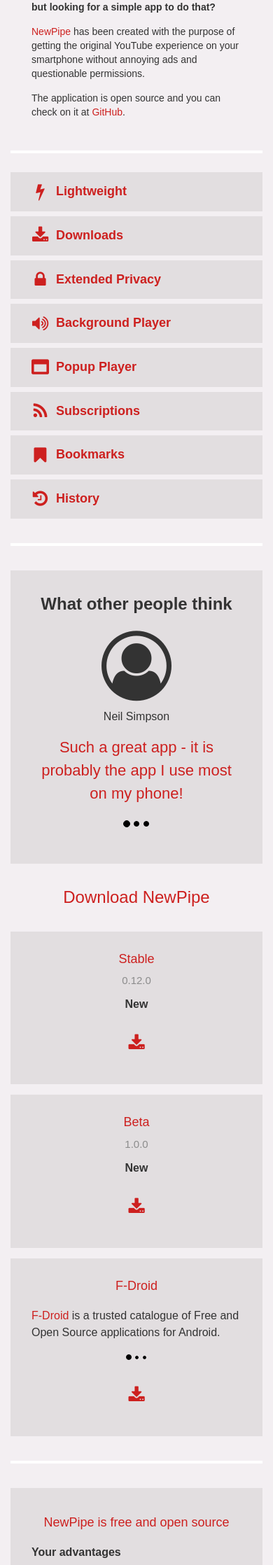
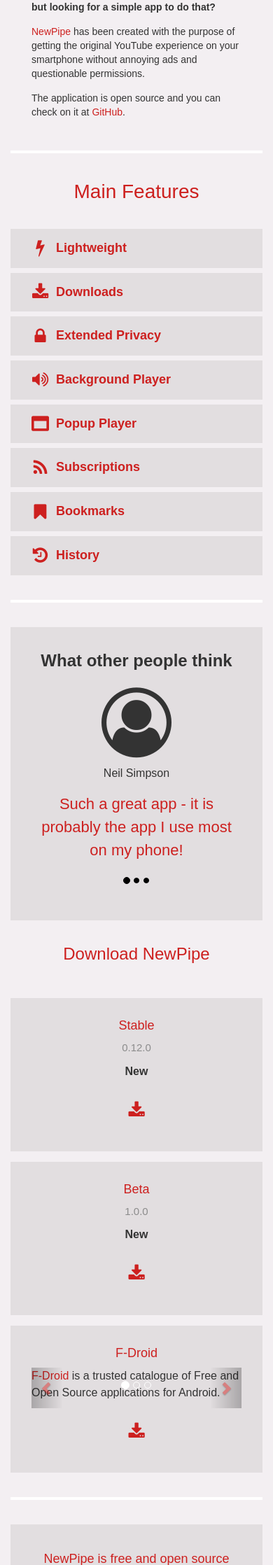
Before and after one commit to TeamNewPipe/website, a Jekyll site: the page built from index.html, in a window 390 px wide. Shown: the part 527-2763 px from the top of the page at 70% size. Built offline with Jekyll 4.4.1, drawn with Linux system fonts in a browser that asks for light colours; a script that is not in the unit is left out.

Commit message:
Several improvements:
Rename info to download
Fix tablet version bugs
Improve tablet design

```diff
--- a/css/style.css
+++ b/css/style.css
@@ -424,6 +424,17 @@
 #features {
     background: #f3eff2;
 }
+#features #features-title {
+    font-size: 28px;
+    color: #cd201f;
+    text-align: center;
+    margin-bottom: 30px;
+}
+@media (min-width: 768px) {
+    #features #features-title {
+        display: none;
+    }
+}
 #features .row.is-flex > [class*='col-'] {
     flex: 1 auto;
 }
@@ -459,14 +470,19 @@
     display: flex;
 }
 #features #features-sidebar .list-group > .active > .list-group-item {
-    border: 1px solid #BBB;
-    border-left-color: #d0cdcd;
-    border-right-width: 0;
-    border-radius: 0;
-    padding-top: 16px;
-    padding-bottom: 16px;
-    padding-left: 29px;
     background: #d0cdcd;
+}
+@media (min-width: 768px) and (max-width: 991px) {
+    #features #features-sidebar .list-group .list-group-item {
+        width: 50%;
+        float: left;
+    }
+    #features #features-sidebar .list-group a:nth-child(2n-1) .list-group-item {
+        border-right: 4px solid #f3eff2;
+    }
+    #features #features-sidebar .list-group a:nth-child(2n) .list-group-item {
+        border-left: 3px solid #f3eff2;
+    }
 }
 @media (min-width: 992px) {
     #features #features-sidebar .list-group {
@@ -478,6 +494,12 @@
         border-top-width: 0;
     }
     #features #features-sidebar .list-group > .active > .list-group-item {
+        border: 1px solid #BBB;
+        border-left-color: #d0cdcd;
+        border-right-width: 0;
+        border-radius: 0;
+        padding-top: 16px;
+        padding-bottom: 16px;
         margin-left: -1px;
         padding-left: 30px;
     }
@@ -757,7 +779,7 @@
         width: 100%;
     }
 }
-@media (min-width: 768px) {
+@media (min-width: 992px) {
     #tiles .tile.tile-left {
         border-right: 7px solid #f3eff2;
     }
@@ -803,6 +825,15 @@
     margin-bottom: 15px;
 }
 @media (min-width: 768px) {
+    #tile-opensource .tile-description h4 {
+        text-align: left;
+        font-size: 24px;
+    }
+    #tile-opensource .button-wrapper {
+        text-align: left;
+    }
+}
+@media (min-width: 992px){
     #tile-opensource .tile-media {
         max-width: 300px;
         margin-bottom: 0;
@@ -813,16 +844,7 @@
         margin-right: 15px;
         float: right;
     }
-    #tile-opensource .tile-description h4 {
-        text-align: left;
-        font-size: 24px;
-    }
-    #tile-opensource .button-wrapper {
-        text-align: left;
-    }
 }
-
-
 
 #tile-opensource button.action {
     margin-right: 15px;
@@ -875,73 +897,101 @@
     display: none;
 }
 
-/* Info */
+/* Download */
 
-#info {
+#download {
     padding: 0 !important;
     background: none !important;
 }
 @media (min-width: 768px) {
-    #info {
+    #download {
         background: #E2DEE0 !important;
     }
 }
-#info a {
+#download a {
     color: #cd201f;
 }
-.info-table {
+.download-table {
     background: #E2DEE0;
     padding: 15px;
 }
-.info-table > .row.is-flex > [class*="col-"] {
+.download-table > .row.is-flex > [class*="col-"] {
     display: flex !important;
     justify-content: stretch;
 }
-.info-table h4 {
+.download-table h4 {
     color: #cd201f;
     text-align: center;
     margin-top: 15px;
 }
-.info-version {
+.download-version {
     text-align: center;
     color: #8c8c8c;
     font-size: 15px;
 }
-.info {
+.download-info {
     flex-grow: 1;
 }
-.info ul {
+.download-info ul {
 
 }
-.info ul > li {
+.download-info ul > li {
 
 }
-.info-action {
+.download-action {
     text-align: center;
     font-size: 25px;
     padding: 5px 15px;
 }
-@media (max-width: 767px) {
-    .info-table {
+@media (max-width: 1199px) {
+    .download-table {
         padding-top: 0;
         padding-bottom: 0;
     }
-    .info-table > .row.is-flex > [class*="col-"] {
-        width: 100%;
-        border-top: 15px solid #f3eff2;
+    #download-stable, #download-beta, #download-f-droid {
         padding: 15px 30px 0 30px;
     }
-    .info-table > .row.is-flex > [class*="col-"]:first-child {
+    #download-stable, #download-beta {
         border-top-width: 0;
+        margin-bottom: 0;
     }
-    .info-action {
+    #download-stable {
+        border-right: 7px solid #f3eff2;
+    }
+    #download-beta {
+        border-left: 7px solid #f3eff2;
+    }
+    #download-f-droid {
+        border-top: 15px solid #f3eff2;
+    }
+}
+
+@media (max-width: 991px) {
+    #download-stable, #download-beta {
+        border-top: 15px solid #f3eff2;
+    }
+    .download-action {
         padding: 15px;
     }
 }
-@media (min-width: 768px) {
-    .info-title {
+
+@media (max-width: 767px) {
+    .download-table > .row.is-flex > [class*="col-"]:first-child {
+        border-top-width: 0;
+    }
+    #download-stable, #download-beta {
+        border-left-width: 0;
+        border-right-width: 0;
+        margin-bottom: 15px;
+    }
+}
+
+@media (min-width: 992px) {
+    .download-title {
         font-size: 24px;
     }
+}
+@media (min-width: 1200px) {
     .border-middle {
         width: 1px;
         height: calc(100% - 35px);
@@ -956,26 +1006,27 @@
         right: 0;
     }
 }
+
 /* Carousel */
-.info .carousel {
+.download-info .carousel {
 
 }
-.info .carousel ol.carousel-indicators {
+.download-info .carousel ol.carousel-indicators {
     position: relative;
     bottom: 0;
 }
-.info .carousel ol.carousel-indicators > li {
+.download-info .carousel ol.carousel-indicators > li {
     border-color: #000;
     background-color: #000;
     width: 5px;
     height: 5px;
     border-radius: 100%;
 }
-.info .carousel ol.carousel-indicators > li.active {
+.download-info .carousel ol.carousel-indicators > li.active {
     width: 8px;
     height: 8px;
 }
-.info .carousel .carousel-control {
+.download-info .carousel .carousel-control {
     display: none;
 }
 @media (min-width: 768px) {
@@ -983,7 +1034,7 @@
     from jumping when the paragraphs have different heights
     each line has a height of 24px plus 10px margin-bottom
     for the last paragraph. Max number of line: 5 */
-    .info .carousel .carousel-inner {
+    .download-info .carousel .carousel-inner {
         height: 130px;
     }
 }
--- a/index.html
+++ b/index.html
@@ -123,6 +123,9 @@
 
     <!-- features -->
     <div id="features">
+        <div class="container container-double">
+            <h3 id="features-title">Main Features</h3>
+        </div>
         <div class="container container-double">
             <div class="row is-flex">
                 <div class="col-md-9 feature-detail" id="lightweight">
@@ -421,12 +424,12 @@
         <div class="container container-double">
             <div class="row is-flex">
 
-                <div class="col-lg-12">
+                <div class="col-xs-12">
                     <hr class="separator hidden-md" />
                 </div>
 
                 <!-- User Voices -->
-                <div class="col-lg-12 tile" id="user-voices">
+                <div class="col-xs-12 tile" id="user-voices">
                     <h3>What other people think</h3>
                     <div id="user-voices-carousel" class="carousel slide" data-ride="carousel" data-interval="5000">
 
@@ -490,41 +493,41 @@
                 </div>
 
                 <!-- Download -->
-                <div class="col-lg-12">
+                <div class="col-xs-12">
                     <h3 class="title">Download NewPipe</h3>
                 </div>
-                <div class="col-lg-12 tile" id="info">
-                    <div class="info-table" id="info-download">
+                <div class="col-xs-12 tile" id="download">
+                    <div class="download-table">
                         <div class="row is-flex">
-                            <div class="col-md-4">
+                            <div class="col-xs-12 col-sm-6 col-lg-4" id="download-stable">
                                 <h4>Stable</h4>
-                                <div class="info">
-                                    <p class="info-version api-stable-version">0.12.0</p>
+                                <div class="download-info">
+                                    <p class="download-version api-stable-version">0.12.0</p>
                                     <p class="text-center"><strong>New</strong></p>
                                     <div class="api-stable-new"></div>
                                 </div>
-                                <p class="info-action">
+                                <p class="download-action">
                                     <a href="https://f-droid.org/packages/org.schabi.newpipe/">
                                         <i class="fa fa-download"></i>
                                     </a>
                                 </p>
                             </div>
 
-                            <div class="col-md-4 col-md-push-4">
+                            <div class="col-xs-12 col-sm-6 col-lg-4 col-lg-push-4" id="download-beta">
                                 <h4>Beta</h4>
-                                <div class="info">
-                                    <p class="info-version api-beta-version">1.0.0</p>
+                                <div class="download-info">
+                                    <p class="download-version api-beta-version">1.0.0</p>
                                     <p class="text-center"><strong>New</strong></p>
                                     <div id="api-beta-new"></div>
                                 </div>
-                                <p class="info-action">
+                                <p class="download-action">
                                     <a href="https://f-droid.org/packages/org.schabi.newpipe.beta/">
                                         <i class="fa fa-download"></i>
                                     </a>
                                 </p>
                             </div>
 
-                            <div class="col-md-4 col-md-pull-4">
+                            <div class="col-xs-12 col-lg-4 col-lg-pull-4" id="download-f-droid">
 
                                 <!-- borders -->
                                 <div class="border-middle left"></div>
@@ -532,9 +535,7 @@
 
                                 <!-- color: #1976d2 -->
                                 <h4>F-Droid</h4>
-                                <div class="info">
-                                    <p class="info-version" id="table-version"></p>
-
+                                <div class="download">
                                     <div id="f-droid-carousel" class="carousel slide" data-ride="carousel" data-interval="6000">
 
                                         <!-- Wrapper for slides -->
@@ -575,7 +576,7 @@
 
                                     </div>
                                 </div>
-                                <p class="info-action">
+                                <p class="download-action">
                                     <a href="https://f-droid.org/packages/org.fdroid.fdroid/">
                                         <i class="fa fa-download"></i>
                                     </a>
@@ -587,11 +588,11 @@
 
 
                 <!-- Open Source -->
-                <div class="col-lg-12">
+                <div class="col-xs-12">
                     <hr class="separator" />
                 </div>
 
-                <div class="col-lg-12 tile" id="tile-opensource">
+                <div class="col-xs-12 tile" id="tile-opensource">
                     <div class="tile-media">
                         <a href="https://github.com/TeamNewPipe/NewPipe">
                             <img src="/img/newpipe_on_github.svg" class="img-responsive" />
@@ -622,7 +623,7 @@
 
                 <!-- Support -->
 
-                <div class="col-lg-12">
+                <div class="col-xs-12">
                     <h3 class="title">Support NewPipe</h3>
                 </div>
                 <div class="col-md-6 tile tile-left" id="tile-free">
```
